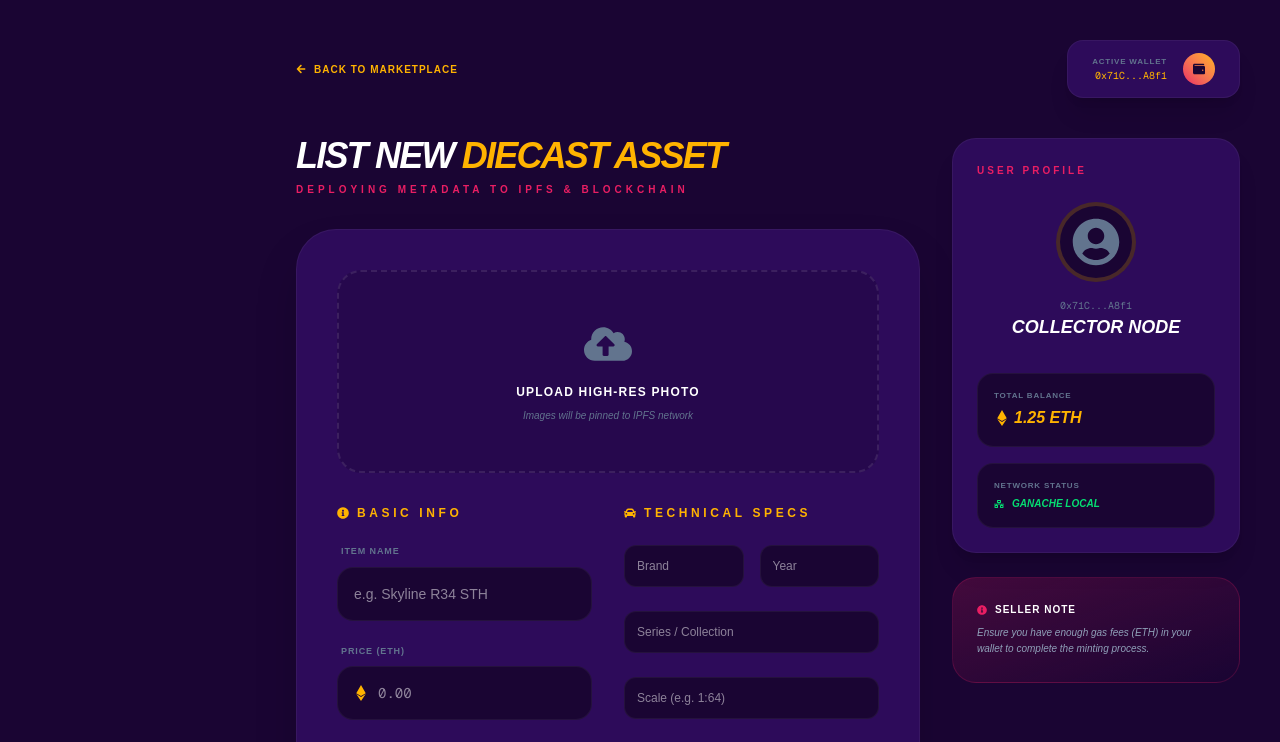
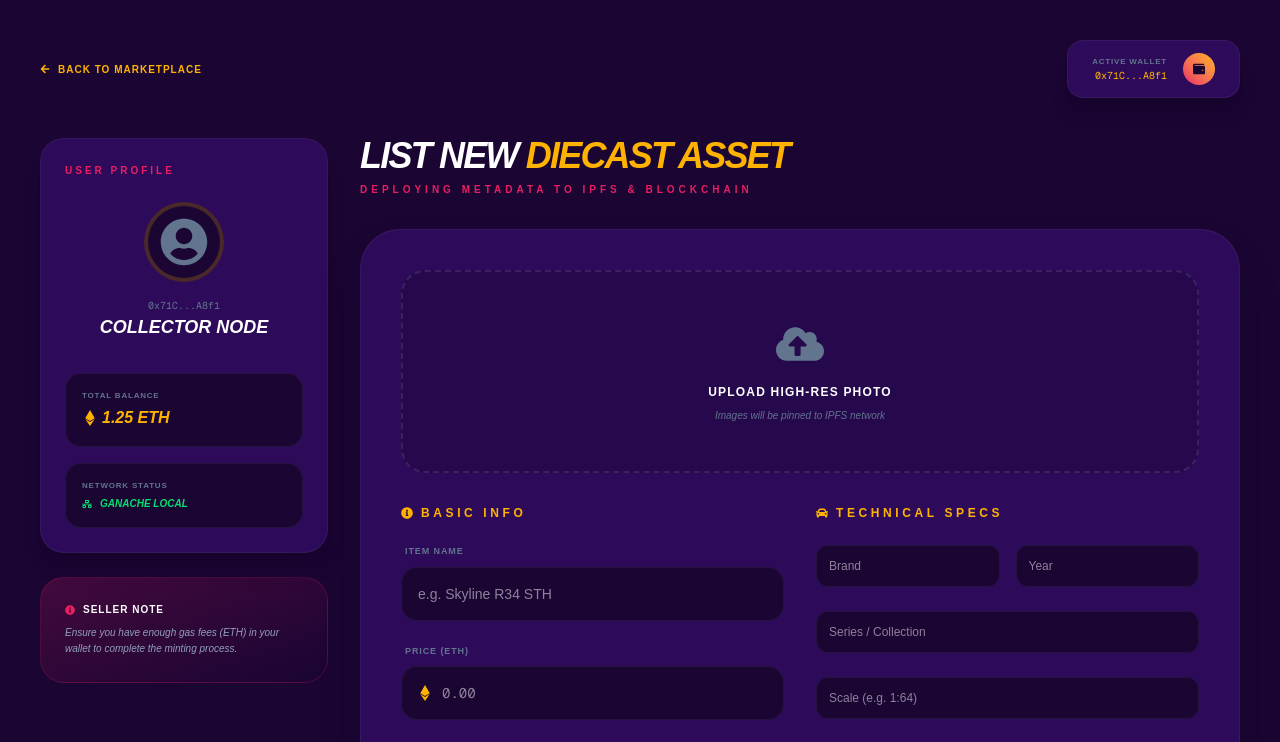
Before and after one commit to difhaels/dexx-fe, a Next.js app: page /user/listing in a window 1280 px wide. Shown: the top 742 px of the page. Built offline with nearby package versions, Linux system fonts and the light colour scheme.

Commit message:
move listing v3

```diff
--- a/src/app/user/listing/page.js
+++ b/src/app/user/listing/page.js
@@ -3,9 +3,18 @@ import { useState } from "react";
 import Link from "next/link";
 import Sidebar from "@/app/components/Sidebar";
 import {
-  FaEthereum, FaCloudUploadAlt, FaGavel, FaInfoCircle,
-  FaCar, FaCalendarAlt, FaLayerGroup, FaRulerCombined,
-  FaArrowLeft, FaWallet, FaUserCircle, FaNetworkWired
+  FaEthereum,
+  FaCloudUploadAlt,
+  FaGavel,
+  FaInfoCircle,
+  FaCar,
+  FaCalendarAlt,
+  FaLayerGroup,
+  FaRulerCombined,
+  FaArrowLeft,
+  FaWallet,
+  FaUserCircle,
+  FaNetworkWired,
 } from "react-icons/fa";
 
 export default function AddProductPage() {
@@ -13,15 +22,12 @@ export default function AddProductPage() {
   const userData = {
     address: "0x71C...A8f1",
     balance: "1.25",
-    network: "Ganache Local"
+    network: "Ganache Local",
   };
 
   return (
     <div className="flex min-h-screen bg-[#1A0533]">
-
-
-      <main className="flex-1 p-10 ml-64 text-white">
-
+      <main className="flex-1 p-10  text-white">
         {/* TOP BAR: Back Button & User Quick Info */}
         <div className="flex justify-between items-center mb-10">
           <Link href="/home">
@@ -33,17 +39,73 @@ export default function AddProductPage() {
 
           {/* Sidebar Info User (Mini Version di Top Bar) */}
           <div className="flex items-center space-x-4 bg-[#2D0B5A] p-3 px-6 rounded-2xl border border-white/5 shadow-xl">
-             <div className="text-right">
-                <p className="text-[8px] text-slate-500 uppercase font-black tracking-widest">Active Wallet</p>
-                <p className="text-[10px] font-mono text-[#FFB300]">{userData.address}</p>
-             </div>
-             <div className="h-8 w-8 rounded-full bg-gradient-to-tr from-[#E91E63] to-[#FFB300] flex items-center justify-center text-[#1A0533]">
-                <FaWallet size={12} />
-             </div>
+            <div className="text-right">
+              <p className="text-[8px] text-slate-500 uppercase font-black tracking-widest">
+                Active Wallet
+              </p>
+              <p className="text-[10px] font-mono text-[#FFB300]">
+                {userData.address}
+              </p>
+            </div>
+            <div className="h-8 w-8 rounded-full bg-gradient-to-tr from-[#E91E63] to-[#FFB300] flex items-center justify-center text-[#1A0533]">
+              <FaWallet size={12} />
+            </div>
           </div>
         </div>
 
         <div className="flex flex-col lg:flex-row gap-8">
+          {/* 2. SIDEBAR INFO USER (Kanan) */}
+          <div className="w-full lg:w-72 space-y-6">
+            <div className="bg-[#2D0B5A] rounded-3xl p-6 border border-white/5 shadow-xl">
+              <h3 className="text-[10px] font-black uppercase tracking-[0.3em] text-[#E91E63] mb-6">
+                User Profile
+              </h3>
+              <div className="flex flex-col items-center text-center space-y-4">
+                <div className="w-20 h-20 rounded-full bg-[#1A0533] border-4 border-[#FFB300]/20 flex items-center justify-center">
+                  <FaUserCircle size={48} className="text-slate-500" />
+                </div>
+                <div>
+                  <p className="text-[10px] font-mono text-slate-500 truncate w-48 mx-auto">
+                    {userData.address}
+                  </p>
+                  <p className="text-lg font-black italic uppercase">
+                    Collector Node
+                  </p>
+                </div>
+              </div>
+
+              <div className="mt-8 space-y-4">
+                <div className="bg-[#1A0533] p-4 rounded-2xl border border-white/5">
+                  <p className="text-[8px] text-slate-500 uppercase font-black tracking-widest mb-1">
+                    Total Balance
+                  </p>
+                  <div className="flex items-center text-[#FFB300] font-black italic">
+                    <FaEthereum className="mr-1" />
+                    <span>{userData.balance} ETH</span>
+                  </div>
+                </div>
+                <div className="bg-[#1A0533] p-4 rounded-2xl border border-white/5">
+                  <p className="text-[8px] text-slate-500 uppercase font-black tracking-widest mb-1">
+                    Network Status
+                  </p>
+                  <div className="flex items-center text-green-400 font-black italic text-[10px] uppercase">
+                    <FaNetworkWired className="mr-2" />
+                    <span>{userData.network}</span>
+                  </div>
+                </div>
+              </div>
+            </div>
+
+            <div className="bg-gradient-to-br from-[#E91E63]/20 to-transparent rounded-3xl p-6 border border-[#E91E63]/20">
+              <p className="text-[10px] font-black uppercase tracking-widest mb-2 flex items-center">
+                <FaInfoCircle className="mr-2 text-[#E91E63]" /> Seller Note
+              </p>
+              <p className="text-[10px] text-slate-400 leading-relaxed italic">
+                Ensure you have enough gas fees (ETH) in your wallet to complete
+                the minting process.
+              </p>
+            </div>
+          </div>
           {/* KOLOM KIRI: FORM LISTING */}
           <div className="flex-1">
             <header className="mb-8">
@@ -59,10 +121,17 @@ export default function AddProductPage() {
               <form className="space-y-8">
                 {/* Image Upload Area */}
                 <div className="group relative border-2 border-dashed border-white/10 rounded-3xl p-12 text-center hover:border-[#E91E63] transition-all duration-500 bg-[#1A0533]/30 cursor-pointer">
-                  <input type="file" className="absolute inset-0 opacity-0 cursor-pointer" />
+                  <input
+                    type="file"
+                    className="absolute inset-0 opacity-0 cursor-pointer"
+                  />
                   <FaCloudUploadAlt className="text-5xl mx-auto mb-4 text-slate-500 group-hover:text-[#E91E63] transition-colors" />
-                  <p className="text-xs font-black uppercase tracking-widest text-white">Upload High-Res Photo</p>
-                  <p className="text-[10px] text-slate-500 mt-2 italic text-center">Images will be pinned to IPFS network</p>
+                  <p className="text-xs font-black uppercase tracking-widest text-white">
+                    Upload High-Res Photo
+                  </p>
+                  <p className="text-[10px] text-slate-500 mt-2 italic text-center">
+                    Images will be pinned to IPFS network
+                  </p>
                 </div>
 
                 <div className="grid grid-cols-1 md:grid-cols-2 gap-8">
@@ -72,19 +141,38 @@ export default function AddProductPage() {
                       <FaInfoCircle className="mr-2" /> Basic Info
                     </h3>
                     <div>
-                      <label className="text-[9px] font-black uppercase tracking-widest text-slate-500 block mb-2 ml-1">Item Name</label>
-                      <input type="text" placeholder="e.g. Skyline R34 STH" className="w-full bg-[#1A0533] border border-white/5 rounded-2xl p-4 text-sm focus:outline-none focus:border-[#E91E63] transition-all" />
+                      <label className="text-[9px] font-black uppercase tracking-widest text-slate-500 block mb-2 ml-1">
+                        Item Name
+                      </label>
+                      <input
+                        type="text"
+                        placeholder="e.g. Skyline R34 STH"
+                        className="w-full bg-[#1A0533] border border-white/5 rounded-2xl p-4 text-sm focus:outline-none focus:border-[#E91E63] transition-all"
+                      />
                     </div>
                     <div>
-                      <label className="text-[9px] font-black uppercase tracking-widest text-slate-500 block mb-2 ml-1">Price (ETH)</label>
+                      <label className="text-[9px] font-black uppercase tracking-widest text-slate-500 block mb-2 ml-1">
+                        Price (ETH)
+                      </label>
                       <div className="relative">
                         <FaEthereum className="absolute left-4 top-1/2 -translate-y-1/2 text-[#FFB300]" />
-                        <input type="number" step="0.01" placeholder="0.00" className="w-full bg-[#1A0533] border border-white/5 rounded-2xl p-4 pl-10 text-sm focus:outline-none focus:border-[#FFB300] font-mono" />
+                        <input
+                          type="number"
+                          step="0.01"
+                          placeholder="0.00"
+                          className="w-full bg-[#1A0533] border border-white/5 rounded-2xl p-4 pl-10 text-sm focus:outline-none focus:border-[#FFB300] font-mono"
+                        />
                       </div>
                     </div>
                     <div>
-                      <label className="text-[9px] font-black uppercase tracking-widest text-slate-500 block mb-2 ml-1">Condition Description</label>
-                      <textarea rows="3" placeholder="Explain the card and blister condition..." className="w-full bg-[#1A0533] border border-white/5 rounded-2xl p-4 text-sm focus:outline-none focus:border-[#E91E63] italic"></textarea>
+                      <label className="text-[9px] font-black uppercase tracking-widest text-slate-500 block mb-2 ml-1">
+                        Condition Description
+                      </label>
+                      <textarea
+                        rows="3"
+                        placeholder="Explain the card and blister condition..."
+                        className="w-full bg-[#1A0533] border border-white/5 rounded-2xl p-4 text-sm focus:outline-none focus:border-[#E91E63] italic"
+                      ></textarea>
                     </div>
                   </div>
 
@@ -94,17 +182,40 @@ export default function AddProductPage() {
                       <FaCar className="mr-2" /> Technical Specs
                     </h3>
                     <div className="grid grid-cols-2 gap-4">
-                      <input type="text" placeholder="Brand" className="bg-[#1A0533] border border-white/5 rounded-xl p-3 text-xs focus:outline-none focus:border-[#E91E63]" />
-                      <input type="text" placeholder="Year" className="bg-[#1A0533] border border-white/5 rounded-xl p-3 text-xs focus:outline-none focus:border-[#E91E63]" />
+                      <input
+                        type="text"
+                        placeholder="Brand"
+                        className="bg-[#1A0533] border border-white/5 rounded-xl p-3 text-xs focus:outline-none focus:border-[#E91E63]"
+                      />
+                      <input
+                        type="text"
+                        placeholder="Year"
+                        className="bg-[#1A0533] border border-white/5 rounded-xl p-3 text-xs focus:outline-none focus:border-[#E91E63]"
+                      />
                     </div>
-                    <input type="text" placeholder="Series / Collection" className="w-full bg-[#1A0533] border border-white/5 rounded-xl p-3 text-xs focus:outline-none focus:border-[#E91E63]" />
-                    <input type="text" placeholder="Scale (e.g. 1:64)" className="w-full bg-[#1A0533] border border-white/5 rounded-xl p-3 text-xs focus:outline-none focus:border-[#E91E63]" />
-                    <input type="text" placeholder="Material" className="w-full bg-[#1A0533] border border-white/5 rounded-xl p-3 text-xs focus:outline-none focus:border-[#E91E63]" />
+                    <input
+                      type="text"
+                      placeholder="Series / Collection"
+                      className="w-full bg-[#1A0533] border border-white/5 rounded-xl p-3 text-xs focus:outline-none focus:border-[#E91E63]"
+                    />
+                    <input
+                      type="text"
+                      placeholder="Scale (e.g. 1:64)"
+                      className="w-full bg-[#1A0533] border border-white/5 rounded-xl p-3 text-xs focus:outline-none focus:border-[#E91E63]"
+                    />
+                    <input
+                      type="text"
+                      placeholder="Material"
+                      className="w-full bg-[#1A0533] border border-white/5 rounded-xl p-3 text-xs focus:outline-none focus:border-[#E91E63]"
+                    />
                   </div>
                 </div>
 
                 <div className="pt-6 border-t border-white/5">
-                  <button type="button" className="w-full py-6 rounded-3xl bg-[#FFB300] text-[#1A0533] font-black uppercase italic tracking-[0.2em] transition-all hover:scale-[1.02] shadow-2xl shadow-[#FFB300]/20 flex items-center justify-center group">
+                  <button
+                    type="button"
+                    className="w-full py-6 rounded-3xl bg-[#FFB300] text-[#1A0533] font-black uppercase italic tracking-[0.2em] transition-all hover:scale-[1.02] shadow-2xl shadow-[#FFB300]/20 flex items-center justify-center group"
+                  >
                     <FaGavel className="mr-3 text-xl group-hover:rotate-12 transition-transform" />
                     Mint & List on Blockchain
                   </button>
@@ -112,48 +223,6 @@ export default function AddProductPage() {
               </form>
             </div>
           </div>
-
-          {/* 2. SIDEBAR INFO USER (Kanan) */}
-          <div className="w-full lg:w-72 space-y-6">
-             <div className="bg-[#2D0B5A] rounded-3xl p-6 border border-white/5 shadow-xl">
-                <h3 className="text-[10px] font-black uppercase tracking-[0.3em] text-[#E91E63] mb-6">User Profile</h3>
-                <div className="flex flex-col items-center text-center space-y-4">
-                   <div className="w-20 h-20 rounded-full bg-[#1A0533] border-4 border-[#FFB300]/20 flex items-center justify-center">
-                      <FaUserCircle size={48} className="text-slate-500" />
-                   </div>
-                   <div>
-                      <p className="text-[10px] font-mono text-slate-500 truncate w-48 mx-auto">{userData.address}</p>
-                      <p className="text-lg font-black italic uppercase">Collector Node</p>
-                   </div>
-                </div>
-
-                <div className="mt-8 space-y-4">
-                   <div className="bg-[#1A0533] p-4 rounded-2xl border border-white/5">
-                      <p className="text-[8px] text-slate-500 uppercase font-black tracking-widest mb-1">Total Balance</p>
-                      <div className="flex items-center text-[#FFB300] font-black italic">
-                         <FaEthereum className="mr-1" />
-                         <span>{userData.balance} ETH</span>
-                      </div>
-                   </div>
-                   <div className="bg-[#1A0533] p-4 rounded-2xl border border-white/5">
-                      <p className="text-[8px] text-slate-500 uppercase font-black tracking-widest mb-1">Network Status</p>
-                      <div className="flex items-center text-green-400 font-black italic text-[10px] uppercase">
-                         <FaNetworkWired className="mr-2" />
-                         <span>{userData.network}</span>
-                      </div>
-                   </div>
-                </div>
-             </div>
-
-             <div className="bg-gradient-to-br from-[#E91E63]/20 to-transparent rounded-3xl p-6 border border-[#E91E63]/20">
-                <p className="text-[10px] font-black uppercase tracking-widest mb-2 flex items-center">
-                  <FaInfoCircle className="mr-2 text-[#E91E63]" /> Seller Note
-                </p>
-                <p className="text-[10px] text-slate-400 leading-relaxed italic">
-                  Ensure you have enough gas fees (ETH) in your wallet to complete the minting process.
-                </p>
-             </div>
-          </div>
         </div>
       </main>
     </div>
```
